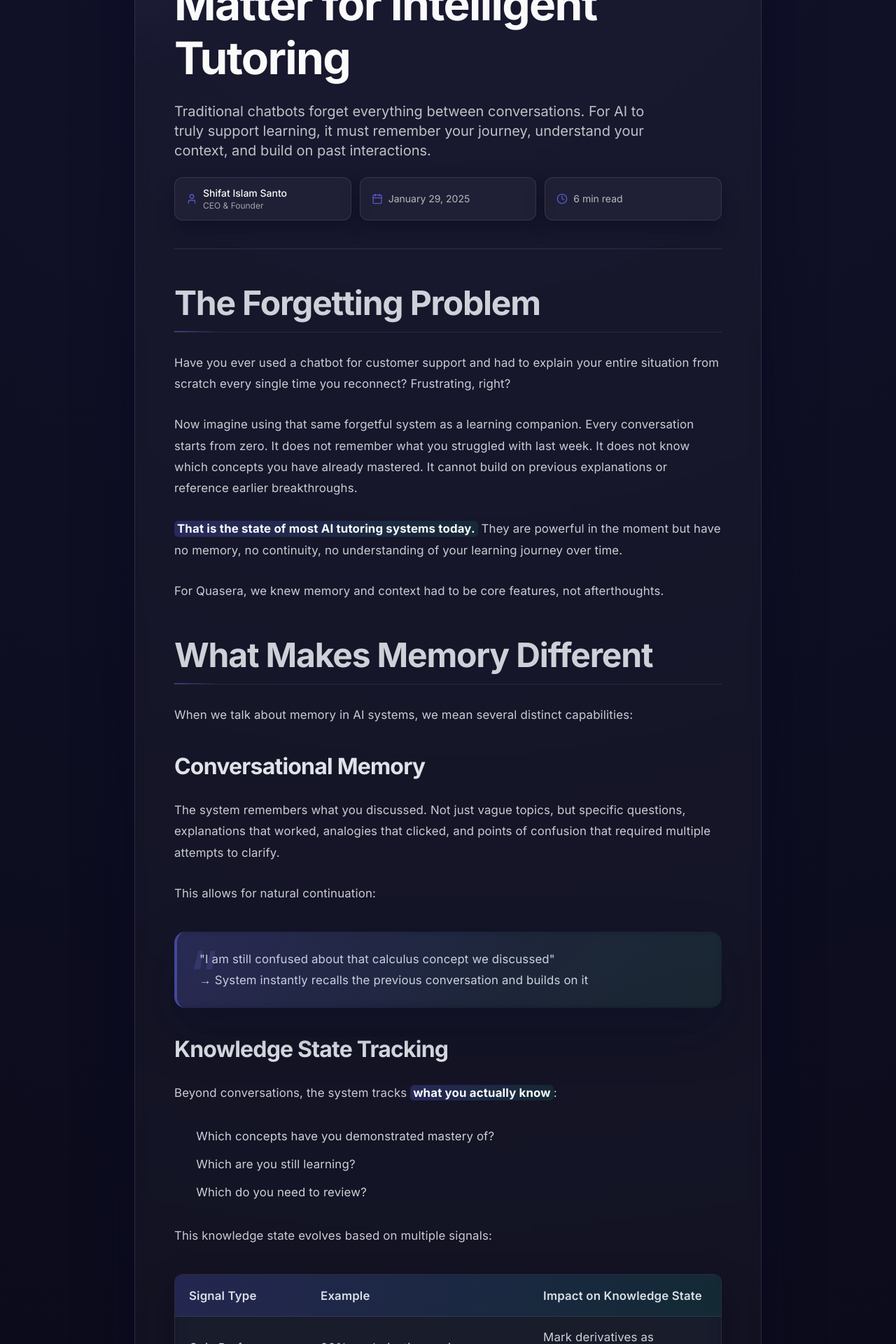
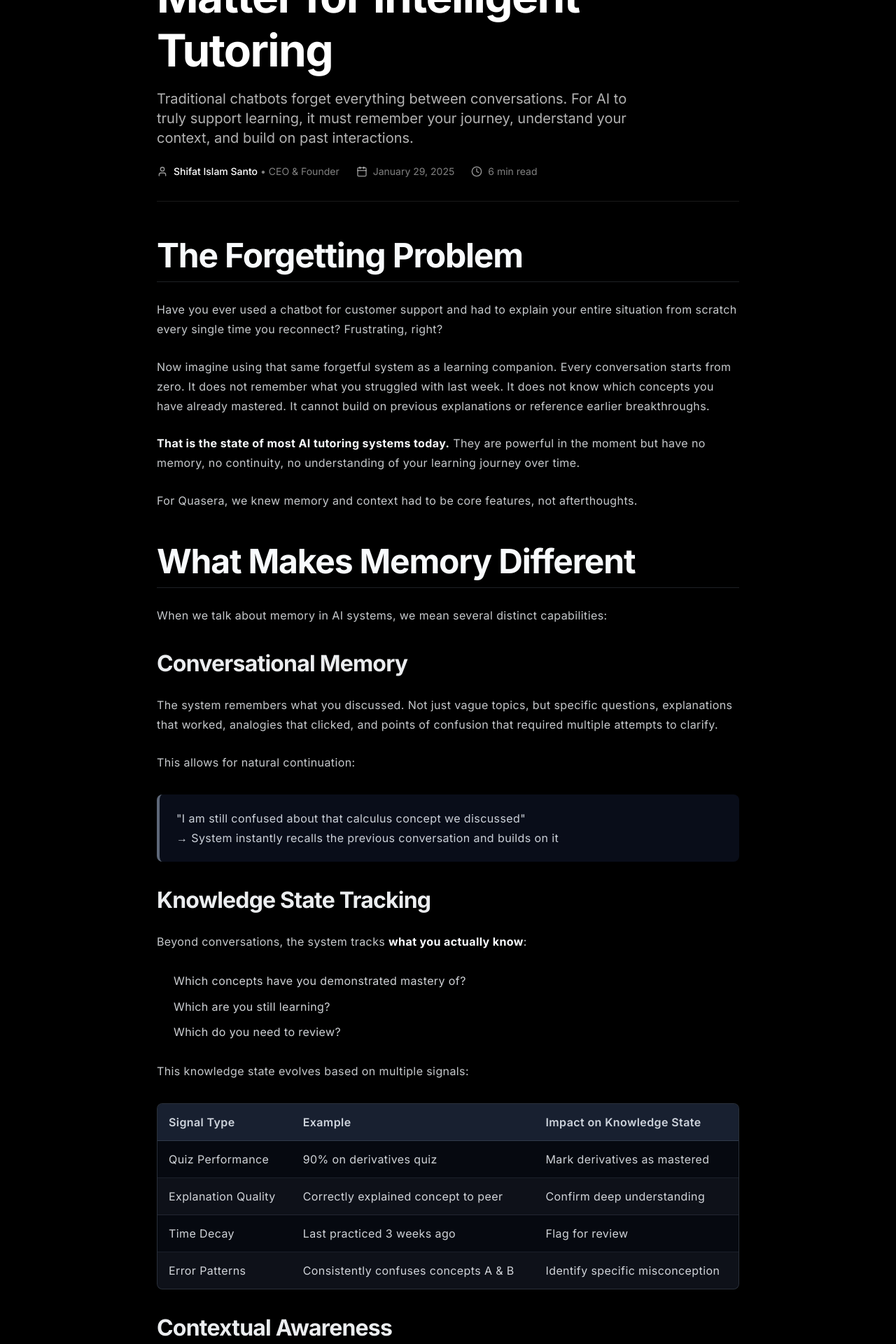
Before and after one commit to Sant0-9/Orbythic, a Next.js app: page /blog/memory-context-intelligent-tutoring in a window 1280 px wide. Shown: the part 380-2300 px from the top of the page at 70% size. Built offline with nearby package versions, Linux system fonts and the light colour scheme.

Commit message:
style: simplify blog layout styling

```diff
--- a/src/app/(marketing)/blog/[slug]/page.tsx
+++ b/src/app/(marketing)/blog/[slug]/page.tsx
@@ -51,49 +51,43 @@ export default function BlogPostPage({ params }: BlogPostPageProps) {
   }
 
   return (
-    <div className="relative min-h-screen bg-black">
-      <div className="pointer-events-none absolute inset-0 bg-[radial-gradient(circle_at_top,_rgba(99,102,241,0.18),transparent_55%)]" />
-      <article className="relative mx-auto max-w-4xl overflow-hidden rounded-3xl border border-white/10 bg-white/[0.03] px-5 py-20 shadow-[0_35px_80px_rgba(8,7,33,0.6)] backdrop-blur-sm sm:px-9 lg:px-14">
-        <div className="pointer-events-none absolute inset-0 opacity-70">
-          <div className="absolute inset-x-0 top-0 h-44 bg-gradient-to-b from-white/[0.15] via-white/[0.04] to-transparent" />
-          <div className="absolute -left-40 top-32 h-64 w-64 rounded-full bg-[radial-gradient(circle,_rgba(129,140,248,0.25),transparent_60%)] blur-3xl" />
-          <div className="absolute -right-32 bottom-4 h-56 w-56 rounded-full bg-[radial-gradient(circle,_rgba(16,185,129,0.22),transparent_65%)] blur-3xl" />
-        </div>
-
-        <div className="relative z-10">
+    <div className="bg-black">
+      <article className="mx-auto max-w-4xl px-4 py-24 sm:px-6 lg:px-8">
         <Link
           href="/blog"
-            className="inline-flex items-center gap-2 rounded-full border border-white/10 bg-white/[0.05] px-4 py-1.5 text-xs font-semibold uppercase tracking-[0.18em] text-starlight/70 transition-all duration-300 hover:border-nebula-purple/40 hover:text-nebula-purple"
+          className="inline-flex items-center gap-2 text-sm text-starlight transition-colors hover:text-white"
         >
-            <ArrowLeft className="h-3.5 w-3.5" />
+          <ArrowLeft className="h-4 w-4" />
           Back to Blog
         </Link>
 
-          <header className="mt-10 space-y-6 border-b border-white/10 pb-10">
-            <div className="inline-flex items-center gap-2 rounded-full border border-nebula-purple/30 bg-nebula-purple/10 px-4 py-1.5 text-[0.7rem] font-semibold uppercase tracking-[0.28em] text-nebula-purple/90">
+        <header className="mt-8 border-b border-white/10 pb-8">
+          <div className="mb-4">
+            <span className="inline-block rounded-full border border-white/20 px-3 py-1 text-xs font-medium uppercase tracking-[0.2em] text-white/70">
               {post.category}
+            </span>
           </div>
 
-            <h1 className="text-4xl font-semibold leading-snug text-starlight md:text-5xl md:leading-tight">
+          <h1 className="text-4xl font-semibold text-white md:text-5xl">
             {post.title}
           </h1>
 
-            <p className="max-w-2xl text-lg text-starlight/75 md:text-xl">
+          <p className="mt-4 max-w-2xl text-lg text-white/70 md:text-xl">
             {post.excerpt}
           </p>
 
-            <div className="grid gap-3 text-sm text-starlight/70 sm:grid-cols-2 md:grid-cols-3">
-              <div className="flex items-center gap-2 rounded-xl border border-white/10 bg-white/[0.04] px-4 py-3 shadow-[0_12px_25px_rgba(8,7,33,0.45)]">
-                <User className="h-4 w-4 text-nebula-purple/80" />
-                <div>
-                  <span className="font-medium text-starlight">{post.author}</span>
+          <div className="mt-6 flex flex-wrap items-center gap-6 text-sm text-white/50">
+            <div className="flex items-center gap-2">
+              <User className="h-4 w-4 text-white/60" />
+              <div className="text-white/70">
+                <span className="font-medium text-white">{post.author}</span>
                 {post.authorRole && (
-                    <span className="block text-xs text-starlight/60">{post.authorRole}</span>
+                  <span className="text-white/50"> • {post.authorRole}</span>
                 )}
               </div>
             </div>
-              <div className="flex items-center gap-2 rounded-xl border border-white/10 bg-white/[0.04] px-4 py-3 shadow-[0_12px_25px_rgba(8,7,33,0.45)]">
-                <Calendar className="h-4 w-4 text-nebula-purple/80" />
+            <div className="flex items-center gap-2">
+              <Calendar className="h-4 w-4 text-white/60" />
               <span>
                 {new Date(post.date).toLocaleDateString('en-US', {
                   year: 'numeric',
@@ -102,14 +96,14 @@ export default function BlogPostPage({ params }: BlogPostPageProps) {
                 })}
               </span>
             </div>
-              <div className="flex items-center gap-2 rounded-xl border border-white/10 bg-white/[0.04] px-4 py-3 shadow-[0_12px_25px_rgba(8,7,33,0.45)]">
-                <Clock className="h-4 w-4 text-nebula-purple/80" />
+            <div className="flex items-center gap-2">
+              <Clock className="h-4 w-4 text-white/60" />
               <span>{post.readTime}</span>
             </div>
           </div>
         </header>
 
-          <div className="prose prose-invert prose-lg mt-12 max-w-none tracking-wide prose-blockquote:text-starlight prose-code:text-slate-200 prose-headings:font-semibold prose-headings:text-starlight prose-lead:text-starlight/85 prose-li:marker:text-nebula-purple/80 prose-ol:marker:text-starlight/60 prose-p:text-starlight/85 prose-strong:text-starlight prose-table:text-starlight">
+        <div className="prose prose-invert prose-lg mt-12 max-w-none tracking-wide prose-blockquote:text-white prose-code:text-white prose-headings:text-white prose-p:text-white/75 prose-strong:text-white prose-table:text-white">
           <MDXRemote
             source={post.content}
             components={{
@@ -123,20 +117,20 @@ export default function BlogPostPage({ params }: BlogPostPageProps) {
           />
         </div>
 
-          <footer className="mt-16 border-t border-white/10 pt-10">
-            <div className="rounded-3xl border border-white/10 bg-white/[0.05] p-10 shadow-[0_20px_50px_rgba(8,7,33,0.45)] backdrop-blur-sm">
-              <h3 className="text-xl font-semibold text-starlight">About the Author</h3>
-              <div className="mt-5 flex items-start gap-4">
-                <div className="flex h-14 w-14 shrink-0 items-center justify-center rounded-2xl bg-[radial-gradient(circle,_rgba(99,102,241,0.28),rgba(99,102,241,0.05))]">
-                  <User className="h-7 w-7 text-nebula-purple" />
+        <footer className="mt-16 border-t border-white/10 pt-8">
+          <div className="rounded-2xl border border-white/10 bg-white/[0.04] p-8">
+            <h3 className="text-xl font-semibold text-white">About the Author</h3>
+            <div className="mt-4 flex items-start gap-4">
+              <div className="flex h-12 w-12 shrink-0 items-center justify-center rounded-full border border-white/20 text-white/70">
+                <User className="h-6 w-6" />
               </div>
-                <div className="space-y-1">
-                  <p className="font-semibold text-starlight">{post.author}</p>
+              <div>
+                <p className="font-semibold text-white">{post.author}</p>
                 {post.authorRole && (
-                    <p className="text-sm text-starlight/60">{post.authorRole}</p>
+                  <p className="text-sm text-white/60">{post.authorRole}</p>
                 )}
                 {post.author === 'Shifat Islam Santo' && (
-                    <p className="text-sm text-starlight/70">
+                  <p className="mt-2 text-sm text-white/65">
                     Shifat is the founder and CEO of Orbythic, building Quasera to transform how
                     students learn with AI-powered personalized support. As a student developer, he
                     brings firsthand experience of the challenges students face and is passionate
@@ -150,20 +144,19 @@ export default function BlogPostPage({ params }: BlogPostPageProps) {
           <div className="mt-8 flex flex-col gap-4 sm:flex-row">
             <Link
               href="/blog"
-                className="inline-flex items-center justify-center gap-2 rounded-xl border border-white/10 bg-white/[0.05] px-6 py-3 text-sm font-semibold text-starlight transition-all duration-300 hover:-translate-y-0.5 hover:border-nebula-purple/40 hover:bg-white/[0.08]"
+              className="inline-flex items-center justify-center gap-2 rounded-xl border border-white/10 bg-white/[0.04] px-6 py-3 text-sm font-semibold text-white transition-all duration-300 hover:-translate-y-0.5 hover:border-white/40 hover:bg-white/[0.08]"
             >
               <ArrowLeft className="h-4 w-4" />
               More Articles
             </Link>
             <Link
               href="/pricing"
-                className="inline-flex flex-1 items-center justify-center gap-2 rounded-xl bg-cosmic-gradient px-6 py-3 text-sm font-semibold text-white transition-all duration-300 hover:-translate-y-0.5 hover:shadow-[0_24px_60px_rgba(99,102,241,0.35)]"
+              className="inline-flex flex-1 items-center justify-center gap-2 rounded-xl border border-white/15 px-6 py-3 text-sm font-semibold text-white transition-all duration-300 hover:-translate-y-0.5 hover:border-white/40 hover:bg-white/[0.1]"
             >
               Join Early Access
             </Link>
           </div>
         </footer>
-        </div>
       </article>
     </div>
   );
--- a/src/app/(marketing)/blog/blog.css
+++ b/src/app/(marketing)/blog/blog.css
@@ -1,8 +1,7 @@
-/* Typography enhancements */
+/* Base typography */
 .prose {
-  color: rgba(241, 245, 249, 0.84);
-  letter-spacing: 0.01em;
-  line-height: 1.8;
+  color: rgba(241, 245, 249, 0.86);
+  line-height: 1.75;
 }
 
 .prose > :first-child {
@@ -14,128 +13,103 @@
 }
 
 .prose p {
-  margin: 1.75rem 0;
+  margin: 1.6rem 0;
   color: rgba(241, 245, 249, 0.82);
 }
 
-.prose p + p {
-  margin-top: 1.6rem;
-}
-
-@media (min-width: 1024px) {
-  .prose {
-    font-size: 1.05rem;
-  }
-}
-
 .prose a {
-  color: #a855f7;
-  font-weight: 500;
-  text-decoration: none;
-  background-image: linear-gradient(currentColor, currentColor);
-  background-repeat: no-repeat;
-  background-size: 100% 2px;
-  background-position: 0 100%;
-  transition: color 200ms ease, background-size 200ms ease;
+  color: #bfdbfe;
+  text-decoration: underline;
+  text-decoration-thickness: 0.08em;
+  text-underline-offset: 0.35em;
+  transition: color 150ms ease;
 }
 
 .prose a:hover {
-  color: #c084fc;
-  background-size: 100% 3px;
+  color: #e0f2fe;
 }
 
 .prose strong {
   color: #f8fafc;
-  background: linear-gradient(120deg, rgba(99, 102, 241, 0.25), rgba(16, 185, 129, 0.12));
-  padding: 0.08rem 0.25rem;
-  border-radius: 0.35rem;
 }
 
 .prose em {
-  color: rgba(192, 211, 255, 0.9);
+  color: rgba(203, 213, 225, 0.9);
 }
 
 .prose mark {
-  background: linear-gradient(0deg, rgba(252, 211, 77, 0.35), rgba(252, 211, 77, 0.35));
-  color: #fef9c3;
-  border-radius: 0.4rem;
-  padding: 0.05rem 0.3rem;
+  background: rgba(59, 130, 246, 0.18);
+  color: #f8fafc;
+  border-radius: 0.25rem;
+  padding: 0.05rem 0.25rem;
 }
 
 .prose kbd {
-  background: rgba(15, 23, 42, 0.75);
+  background: rgba(15, 23, 42, 0.8);
   border: 1px solid rgba(148, 163, 184, 0.4);
-  border-radius: 0.45rem;
-  box-shadow: inset 0 -2px 0 rgba(148, 163, 184, 0.3);
-  padding: 0.15rem 0.45rem;
+  border-radius: 0.35rem;
+  padding: 0.1rem 0.4rem;
   font-size: 0.85em;
   color: rgba(226, 232, 240, 0.85);
 }
 
 .prose hr {
-  position: relative;
   border: none;
   height: 1px;
-  margin: 3rem auto;
-  background: linear-gradient(90deg, transparent, rgba(148, 163, 184, 0.35), transparent);
+  margin: 3rem 0;
+  background: rgba(148, 163, 184, 0.28);
 }
 
 /* Lists */
 .prose :where(ul, ol) {
-  margin: 2rem 0;
-  padding-left: 1.8rem;
+  margin: 1.75rem 0;
+  padding-left: 1.5rem;
 }
 
 .prose :where(ul, ol) li {
-  margin: 0.6rem 0;
-  padding-left: 0.15rem;
+  margin: 0.55rem 0;
 }
 
 .prose ul > li::marker {
-  color: rgba(129, 140, 248, 0.85);
+  color: rgba(148, 163, 184, 0.9);
 }
 
 .prose ol > li::marker {
-  color: rgba(248, 250, 252, 0.75);
-  font-weight: 600;
+  color: rgba(226, 232, 240, 0.75);
 }
 
 /* Images & figures */
 .prose img {
-  border-radius: 1rem;
+  border-radius: 0.75rem;
   border: 1px solid rgba(148, 163, 184, 0.25);
-  box-shadow: 0 25px 60px rgba(7, 11, 33, 0.45);
 }
 
 .prose figure {
-  margin: 2.5rem 0;
+  margin: 2.25rem 0;
   text-align: center;
 }
 
 .prose figcaption {
-  margin-top: 1rem;
-  font-size: 0.9rem;
-  color: rgba(226, 232, 240, 0.65);
+  margin-top: 0.75rem;
+  font-size: 0.85rem;
+  color: rgba(148, 163, 184, 0.7);
 }
 
 /* Mermaid diagram styling */
 .prose .mermaid-container {
   background: transparent !important;
   border: none !important;
-  padding: 2rem 0 !important;
+  padding: 1.5rem 0 !important;
   display: flex;
   justify-content: center;
-  align-items: center;
   margin: 2rem 0;
 }
 
 .prose .mermaid-container svg {
   max-width: 100%;
   height: auto;
-  filter: drop-shadow(0 14px 38px rgba(8, 7, 33, 0.45));
 }
 
-/* Hide mermaid code blocks that will be rendered as SVG */
 .prose pre:has(code.language-mermaid) {
   display: none;
 }
@@ -145,126 +119,74 @@
   width: 100%;
   border-collapse: separate;
   border-spacing: 0;
-  border: 1px solid rgba(255, 255, 255, 0.1);
-  border-radius: 0.75rem;
+  border: 1px solid rgba(148, 163, 184, 0.25);
+  border-radius: 0.5rem;
   overflow: hidden;
-  margin: 2.5rem 0;
-  background: rgba(15, 23, 42, 0.35);
-  backdrop-filter: blur(12px);
-  box-shadow: 0 24px 50px rgba(8, 7, 33, 0.45);
+  margin: 2rem 0;
+  background: rgba(15, 23, 42, 0.4);
 }
 
 .prose thead {
-  background: linear-gradient(90deg, rgba(99, 102, 241, 0.2), rgba(15, 118, 110, 0.2));
+  background: rgba(30, 41, 59, 0.75);
 }
 
 .prose th {
-  padding: 0.9rem 1.25rem;
+  padding: 0.75rem 1rem;
   text-align: left;
   font-weight: 600;
-  border-bottom: 1px solid rgba(255, 255, 255, 0.08);
-  color: rgba(241, 245, 249, 0.9);
+  border-bottom: 1px solid rgba(148, 163, 184, 0.2);
+  color: rgba(226, 232, 240, 0.9);
 }
 
 .prose td {
-  padding: 0.85rem 1.25rem;
-  border-bottom: 1px solid rgba(255, 255, 255, 0.05);
+  padding: 0.75rem 1rem;
+  border-bottom: 1px solid rgba(148, 163, 184, 0.15);
 }
 
 .prose tbody tr:last-child td {
   border-bottom: none;
 }
 
-.prose tbody tr:nth-child(odd) {
-  background: rgba(255, 255, 255, 0.015);
-}
-
-.prose tbody tr:hover {
-  background: rgba(99, 102, 241, 0.08);
+.prose tbody tr:nth-child(even) {
+  background: rgba(148, 163, 184, 0.05);
 }
 
 /* Blockquote styling */
 .prose blockquote {
-  position: relative;
-  margin: 2.5rem 0;
-  padding: 1.5rem 1.75rem 1.5rem 2rem;
-  border-left: 4px solid rgba(99, 102, 241, 0.55);
-  background: linear-gradient(135deg, rgba(99, 102, 241, 0.12), rgba(16, 185, 129, 0.08));
-  border-radius: 1rem;
-  box-shadow: 0 30px 70px rgba(7, 11, 33, 0.35);
-  overflow: hidden;
-  backdrop-filter: blur(6px);
-}
-
-.prose blockquote::before {
-  content: '“';
-  position: absolute;
-  top: -1.5rem;
-  left: 1rem;
-  font-size: 6rem;
-  color: rgba(129, 140, 248, 0.15);
-}
-
-.prose blockquote::after {
-  content: '';
-  position: absolute;
-  inset: 0;
-  background: linear-gradient(120deg, rgba(99, 102, 241, 0.25), transparent 60%);
-  opacity: 0.35;
-  pointer-events: none;
+  margin: 2rem 0;
+  padding: 1.25rem 1.5rem;
+  border-left: 4px solid rgba(148, 163, 184, 0.6);
+  background: rgba(15, 23, 42, 0.6);
+  border-radius: 0.5rem;
 }
 
 .prose blockquote p {
-  position: relative;
   margin: 0;
   color: rgba(226, 232, 240, 0.9);
 }
 
 /* Code blocks */
 .prose pre {
-  position: relative;
-  border-radius: 0.9rem;
-  padding: 1.75rem !important;
-  margin: 2.5rem 0;
-  background: linear-gradient(145deg, rgba(13, 21, 42, 0.95), rgba(30, 64, 175, 0.35));
-  border: 1px solid rgba(99, 102, 241, 0.25);
-  box-shadow: 0 20px 60px rgba(8, 7, 33, 0.6);
+  border-radius: 0.75rem;
+  padding: 1.5rem !important;
+  margin: 2rem 0;
+  background: rgba(15, 23, 42, 0.85);
+  border: 1px solid rgba(148, 163, 184, 0.25);
   overflow: auto;
 }
 
-.prose pre::before {
-  content: '';
-  position: absolute;
-  inset: 0;
-  border-radius: inherit;
-  background: radial-gradient(circle at top left, rgba(129, 140, 248, 0.3), transparent 55%);
-  opacity: 0.7;
-  pointer-events: none;
-}
-
-.prose pre::after {
-  content: '';
-  position: absolute;
-  inset: 0;
-  border-radius: inherit;
-  border: 1px solid rgba(255, 255, 255, 0.08);
-  pointer-events: none;
-  mix-blend-mode: screen;
-}
-
 .prose code {
-  background: rgba(99, 102, 241, 0.12);
-  padding: 0.2rem 0.45rem;
-  border-radius: 0.35rem;
+  background: rgba(148, 163, 184, 0.2);
+  padding: 0.15rem 0.4rem;
+  border-radius: 0.3rem;
   font-size: 0.9em;
-  color: #e0e7ff;
-  border: 1px solid rgba(99, 102, 241, 0.2);
+  color: rgba(226, 232, 240, 0.95);
 }
 
 .prose pre code {
   background: transparent;
   padding: 0;
-  color: #e2e8f0;
+  color: rgba(226, 232, 240, 0.95);
   font-size: 0.95rem;
   line-height: 1.7;
 }
@@ -274,57 +196,35 @@
 }
 
 .prose pre::-webkit-scrollbar-track {
-  background: rgba(15, 23, 42, 0.35);
+  background: rgba(15, 23, 42, 0.3);
 }
 
 .prose pre::-webkit-scrollbar-thumb {
-  background: rgba(99, 102, 241, 0.55);
+  background: rgba(148, 163, 184, 0.5);
   border-radius: 9999px;
-}
-
-.prose pre:hover::-webkit-scrollbar-thumb {
-  background: rgba(129, 140, 248, 0.7);
-}
-
-/* List emphasis */
-.prose li > strong {
-  color: #f8fafc;
 }
 
 /* Headings */
 .prose h2 {
-  margin-top: 3rem;
-  margin-bottom: 1.5rem;
-  padding-bottom: 0.75rem;
-  border-bottom: 1px solid rgba(255, 255, 255, 0.08);
-  position: relative;
-}
-
-.prose h2::after {
-  content: '';
-  position: absolute;
-  bottom: 0;
-  left: 0;
-  width: 4rem;
-  height: 1px;
-  background: linear-gradient(90deg, rgba(99, 102, 241, 0.7), transparent);
-  pointer-events: none;
+  margin-top: 2.75rem;
+  margin-bottom: 1.4rem;
+  padding-bottom: 0.5rem;
+  border-bottom: 1px solid rgba(148, 163, 184, 0.2);
+  color: #f8fafc;
 }
 
 .prose h3 {
-  margin-top: 2.5rem;
-  margin-bottom: 1.2rem;
-  color: rgba(241, 245, 249, 0.92);
+  margin-top: 2.25rem;
+  margin-bottom: 1rem;
+  color: rgba(248, 250, 252, 0.95);
 }
 
 .prose h4 {
-  margin-top: 2rem;
-  margin-bottom: 1rem;
-  color: rgba(241, 245, 249, 0.9);
-  letter-spacing: 0.02em;
+  margin-top: 1.75rem;
+  margin-bottom: 0.75rem;
+  color: rgba(248, 250, 252, 0.9);
 }
 
-/* Spacing utilities */
 .prose br {
   display: block;
   content: '';
```
Lines whose indentation alone changed are shown as unchanged.
